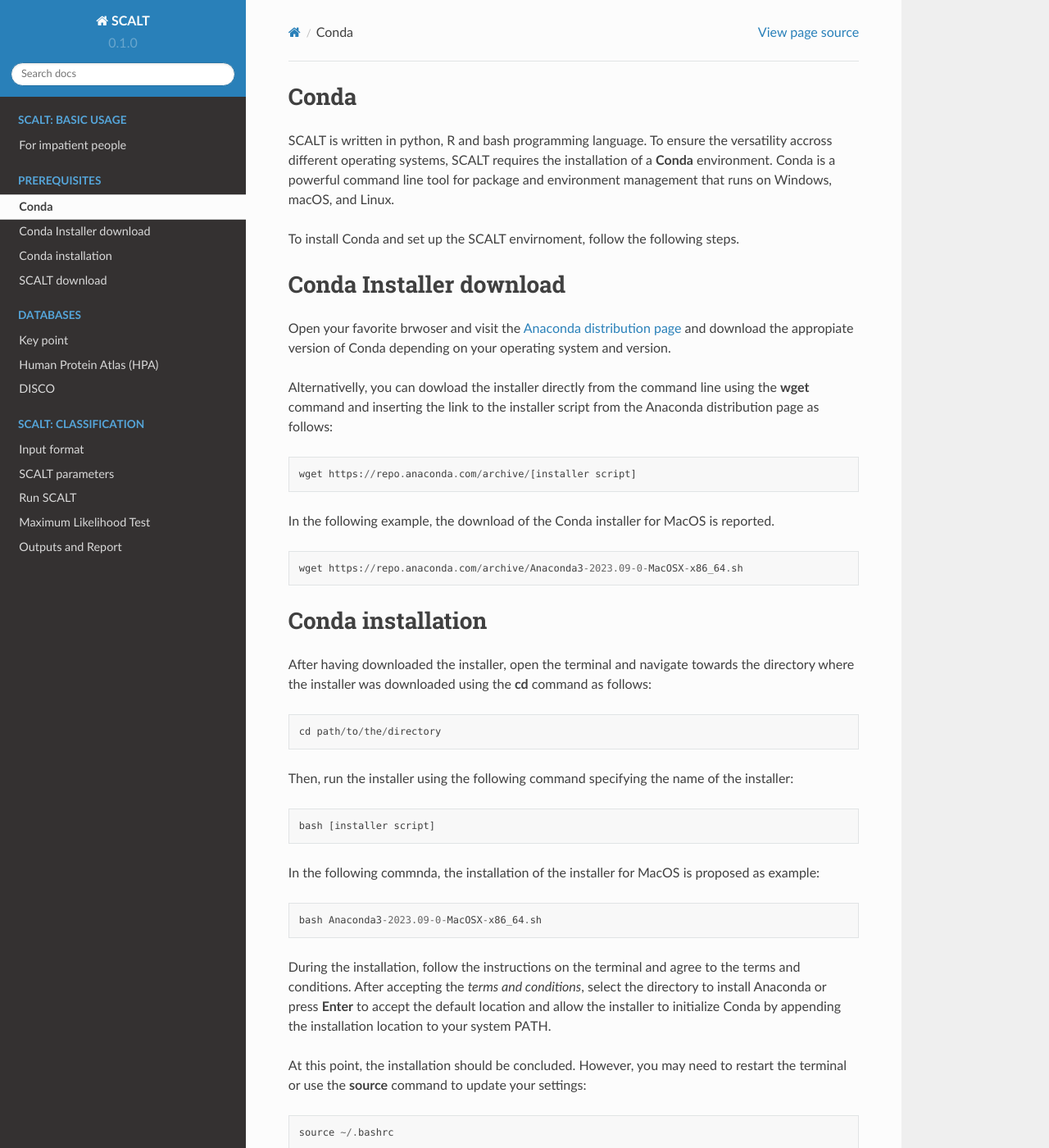
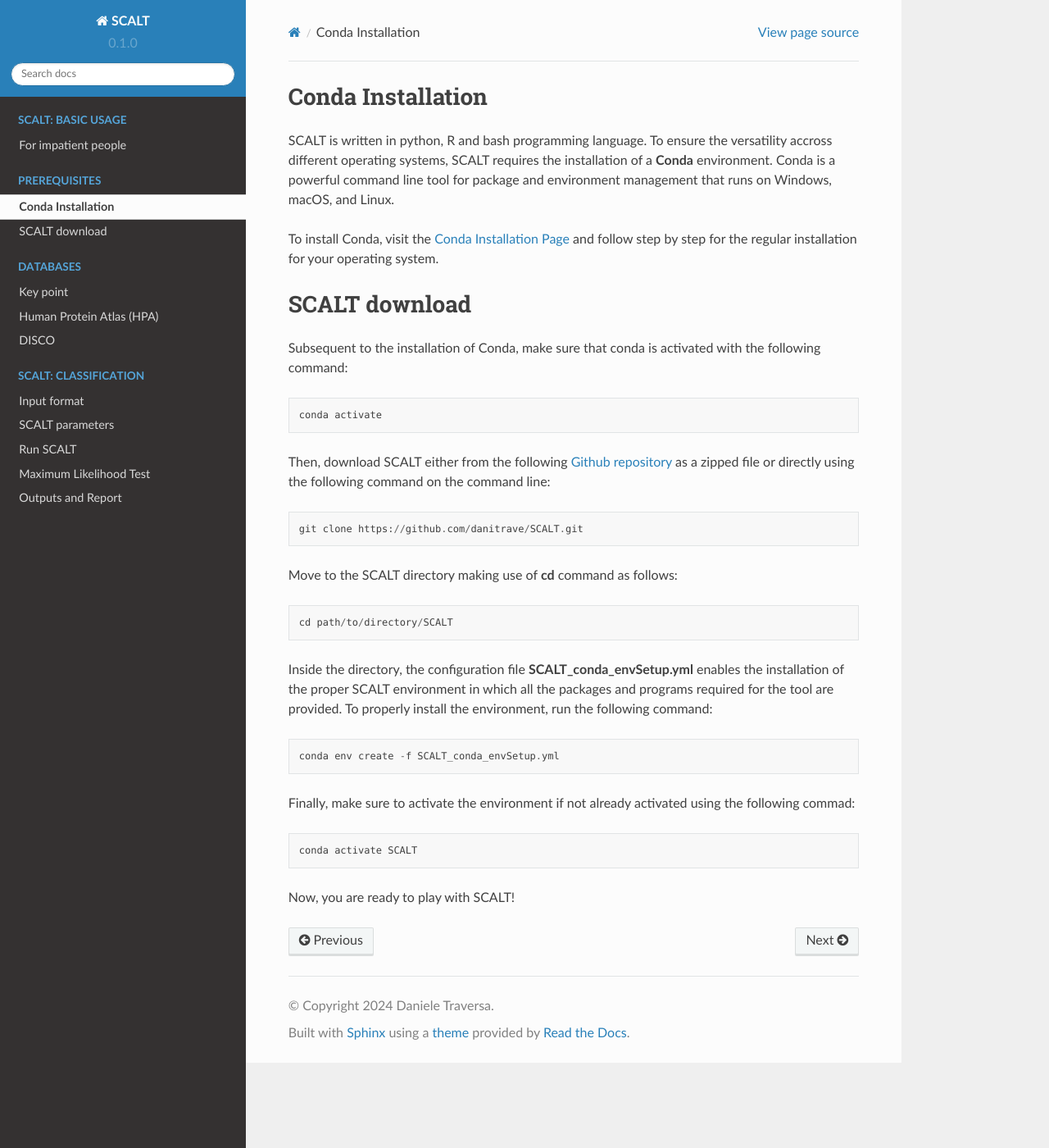
Before and after one commit to danitrave/CapitalCitiesGame, a Sphinx documentation site: the page built from docs/source/prerequisites.rst, in a window 1280 px wide and 1400 px high. Shown: the whole window at 82% size. Built offline with Sphinx 7.4.7 and the Read the Docs theme 2.0.0, drawn with Linux system fonts in a browser that asks for light colours; some of the changed text lies outside the part shown.

Commit message:
Update prerequisites.rst

```diff
--- a/docs/source/prerequisites.rst
+++ b/docs/source/prerequisites.rst
@@ -1,65 +1,10 @@
-Conda
+Conda Installation
 =====
 
 SCALT is written in python, R and bash programming language. To ensure the versatility accross different operating systems, SCALT requires the installation of a **Conda** environment. Conda is a powerful command line tool for package and environment management that runs on Windows, macOS, and Linux.
 
-To install Conda and set up the SCALT envirnoment, follow the following steps.
+To install Conda, visit the `Conda Installation Page <https://conda.io/projects/conda/en/latest/user-guide/install/index.html>`_ and follow step by step for the regular installation for your operating system.
 
-Conda Installer download
-========================
-
-Open your favorite brwoser and visit the `Anaconda distribution page <https://www.anaconda.com/download>`_ and download the appropiate version of Conda depending on your operating system and version.
-
-Alternativelly, you can dowload the installer directly from the command line using the **wget** command and inserting the link to the installer script from the Anaconda distribution page as follows:
-
-::
-
-  wget https://repo.anaconda.com/archive/[installer script]
-
-In the following example, the download of the Conda installer for MacOS is reported.
-
-::
-
-  wget https://repo.anaconda.com/archive/Anaconda3-2023.09-0-MacOSX-x86_64.sh
-
-Conda installation
-==================
-
-After having downloaded the installer, open the terminal and navigate towards the directory where the installer was downloaded using the **cd** command as follows:
-
-::
-
-  cd path/to/the/directory
-
-Then, run the installer using the following command specifying the name of the installer:
-
-::
-
-  bash [installer script]
-
-In the following commnda, the installation of the installer for MacOS is proposed as example:
-
-
-::
-
-  bash Anaconda3-2023.09-0-MacOSX-x86_64.sh
-
-
-During the installation, follow the instructions on the terminal and agree to the terms and conditions. After accepting the *terms and conditions*, select the directory to install Anaconda or press **Enter** to accept the default location and allow the installer to initialize Conda by appending the installation location to your system PATH.
-
-At this point, the installation should be concluded. However, you may need to restart the terminal or use the **source** command to update your settings:
-
-::
-
-  source ~/.bashrc
-
-Additionallly, to verify that Conda was properly installed, type the following command:
-
-::
-
-  conda list
-
-This command should display a list of installed packages if Conda is set up correctly.
 
 SCALT download
 ==============
@@ -70,7 +15,7 @@
 
   conda activate
 
-THEN, SCALT can be downloaded from the following `Github repository <https://github.com/danitrave/SCALT>`_ as a zipped file or directly using the following command:
+Then, download SCALT either from the following `Github repository <https://github.com/danitrave/SCALT>`_ as a zipped file or directly using the following command on the command line:
 
 ::
 
@@ -83,7 +28,7 @@
 
   cd path/to/directory/SCALT
 
-Inside the directory the configuartion file **SCALT_conda_envSetup.yml** enables the installation of the proper SCALT environment in which all the packages and programs required by the tool are provided. To properly install the envirnoment, run the following command:
+Inside the directory, the configuration file **SCALT_conda_envSetup.yml** enables the installation of the proper SCALT environment in which all the packages and programs required for the tool are provided. To properly install the environment, run the following command:
 
 ::
 
@@ -95,4 +40,4 @@
 
   conda activate SCALT
 
-Now, you are ready to play with SCALT.
+Now, you are ready to play with SCALT!
```
